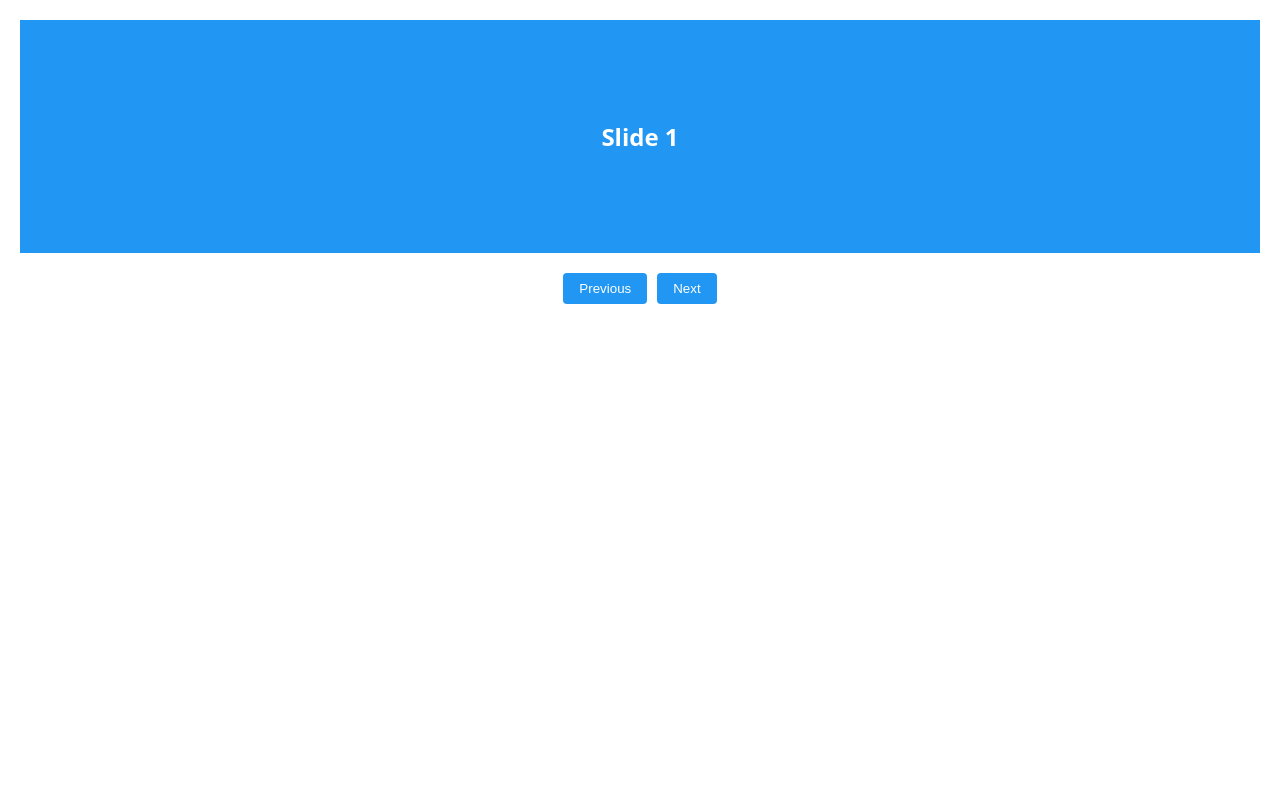
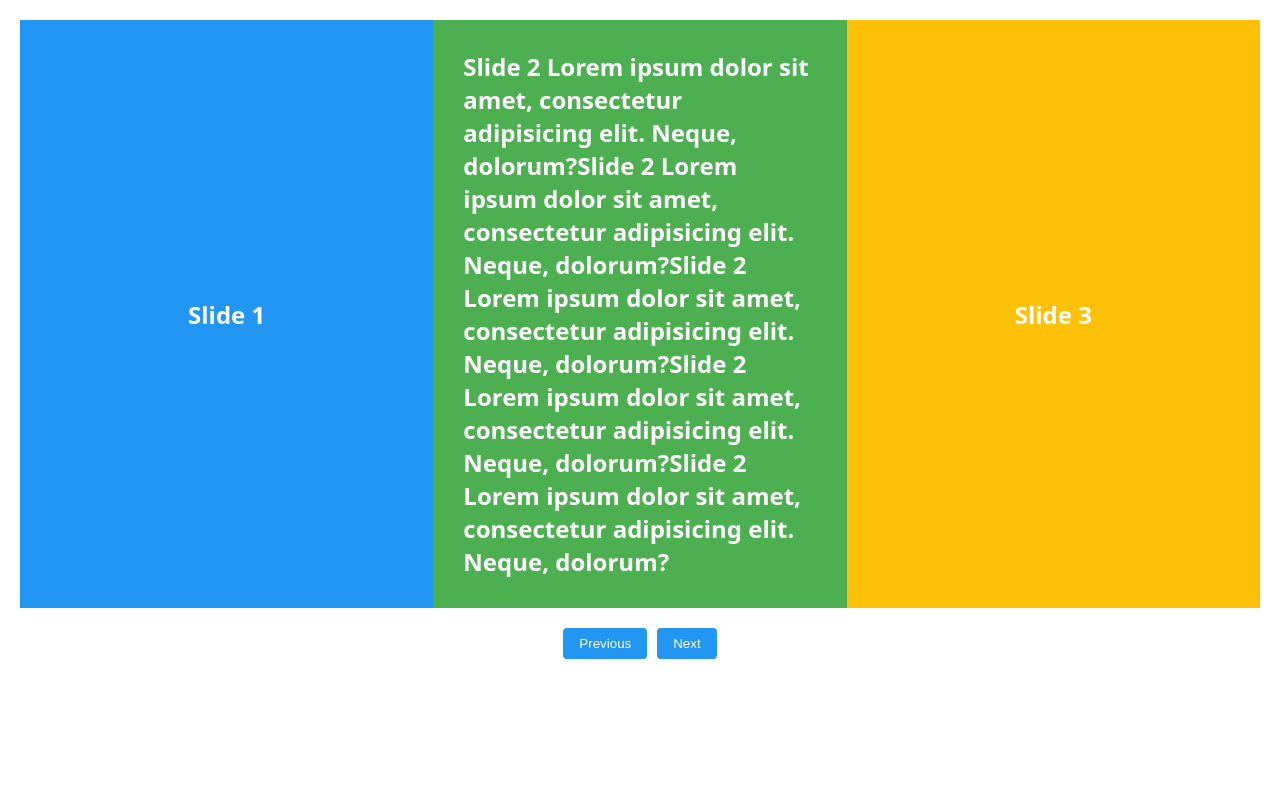
Before and after one commit to Garapov/toza, a website: page demo/index.html in a window 1280 px wide. Drawn offline with Linux system fonts and the light colour scheme.

Commit message:
itemsPerView property added

```diff
--- a/demo/index.html
+++ b/demo/index.html
@@ -22,7 +22,7 @@
             color: white;
             font-size: 24px;
             font-weight: bold;
-            padding: 100px;
+            padding: 30px;
             box-sizing: border-box;
         }
 
@@ -68,8 +68,9 @@
 
         // Initialize carousel
         window.carousel = new Carousel('#carousel', {
-            slideDirection: 'vertical',
-            autoHeight: true
+            slideDirection: 'horizontal',
+            autoHeight: true,
+            itemsPerView: 3
         });
     </script>
 </body>
--- a/src/carousel.css
+++ b/src/carousel.css
@@ -20,6 +20,8 @@
     flex-shrink: 0;
     opacity: 0.7;
     transition: opacity 0.3s ease;
+    box-sizing: border-box;
+    padding: 0 5px; /* Add padding for better spacing */
 }
 
 /* Active slide */
--- a/src/carousel.js
+++ b/src/carousel.js
@@ -8,6 +8,7 @@ export class Carousel {
         this.options = {
             slideDirection: 'horizontal',
             autoHeight: false,
+            itemsPerView: 1,
             ...options
         };
 
@@ -85,9 +86,12 @@ export class Carousel {
         // Get wrapper dimensions
         const wrapperWidth = this.wrapper.offsetWidth;
 
+        // Calculate slide width based on itemsPerView
+        const slideWidth = wrapperWidth / this.options.itemsPerView;
+
         // Set slide dimensions
         slides.forEach(slide => {
-            slide.style.width = `${wrapperWidth}px`;
+            slide.style.width = `${slideWidth}px`;
         });
     }
 
@@ -114,15 +118,26 @@ export class Carousel {
     updateHeight() {
         if (!this.options.autoHeight) return;
 
-        // Get current slide
-        const currentSlide = this.track.children[this.currentSlide];
-        if (!currentSlide) return;
+        // Get current slide and the next (itemsPerView - 1) slides
+        const activeSlides = [];
+        for (let i = 0; i < this.options.itemsPerView; i++) {
+            const slideIndex = this.currentSlide + i;
+            if (slideIndex >= this.totalSlides) break;
 
-        // Get height using measurement container
-        const slideHeight = this.getSlideHeight(currentSlide);
+            const slide = this.track.children[slideIndex];
+            if (slide) {
+                activeSlides.push(slide);
+            }
+        }
+
+        if (activeSlides.length === 0) return;
+
+        // Get max height from all active slides
+        const heights = activeSlides.map(slide => this.getSlideHeight(slide));
+        const maxHeight = Math.max(...heights);
 
         // Set track height
-        this.track.style.height = `${slideHeight}px`;
+        this.track.style.height = `${maxHeight}px`;
     }
 
     bindEvents() {
@@ -154,7 +169,10 @@ export class Carousel {
 
         // Update position
         this.currentSlide = index;
-        const offset = index * -100;
+
+        // Calculate offset based on slide width
+        const slideWidth = 100 / this.options.itemsPerView;
+        const offset = index * -slideWidth;
 
         if (immediate) {
             this.track.style.transition = 'none';
@@ -162,10 +180,15 @@ export class Carousel {
 
         this.track.style.transform = `translate${this.isVertical ? 'Y' : 'X'}(${offset}%)`;
 
-        // Add active class to current slide
-        const currentSlide = this.track.children[this.currentSlide];
-        if (currentSlide) {
-            currentSlide.classList.add('toza-carousel-slide-active');
+        // Add active class to current and next visible slides
+        for (let i = 0; i < this.options.itemsPerView; i++) {
+            const slideIndex = this.currentSlide + i;
+            if (slideIndex >= this.totalSlides) break;
+
+            const slide = this.track.children[slideIndex];
+            if (slide) {
+                slide.classList.add('toza-carousel-slide-active');
+            }
         }
 
         if (immediate) {
```
